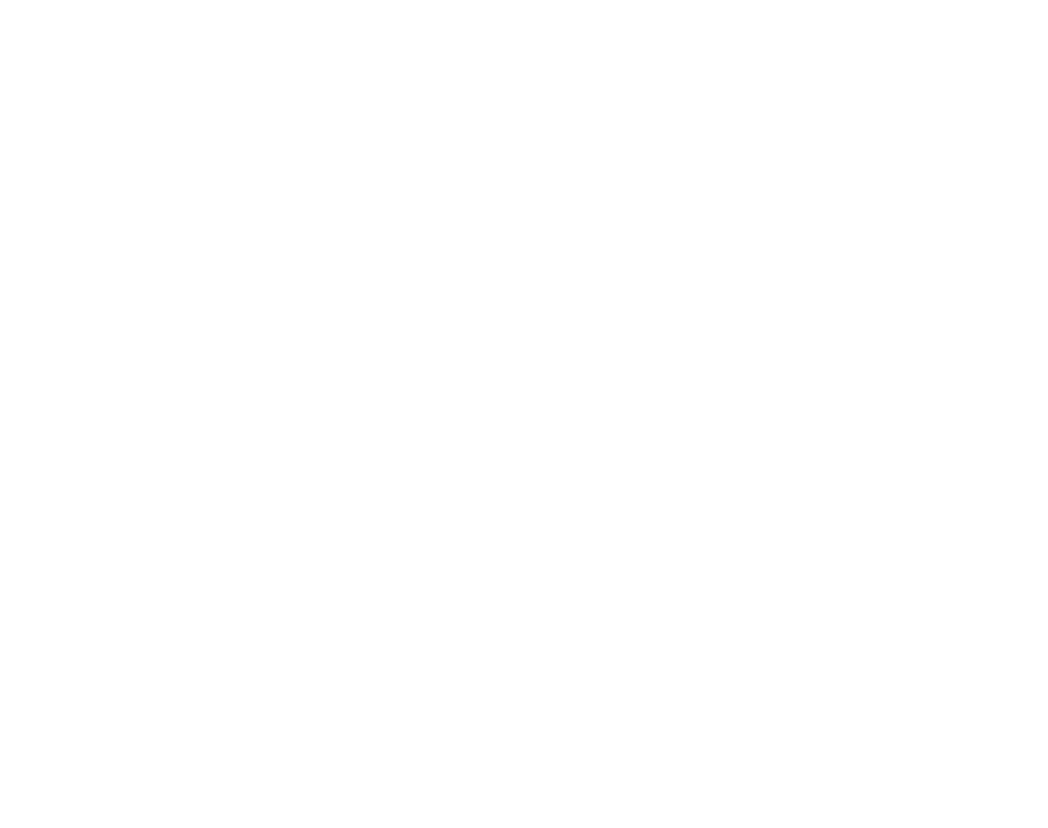
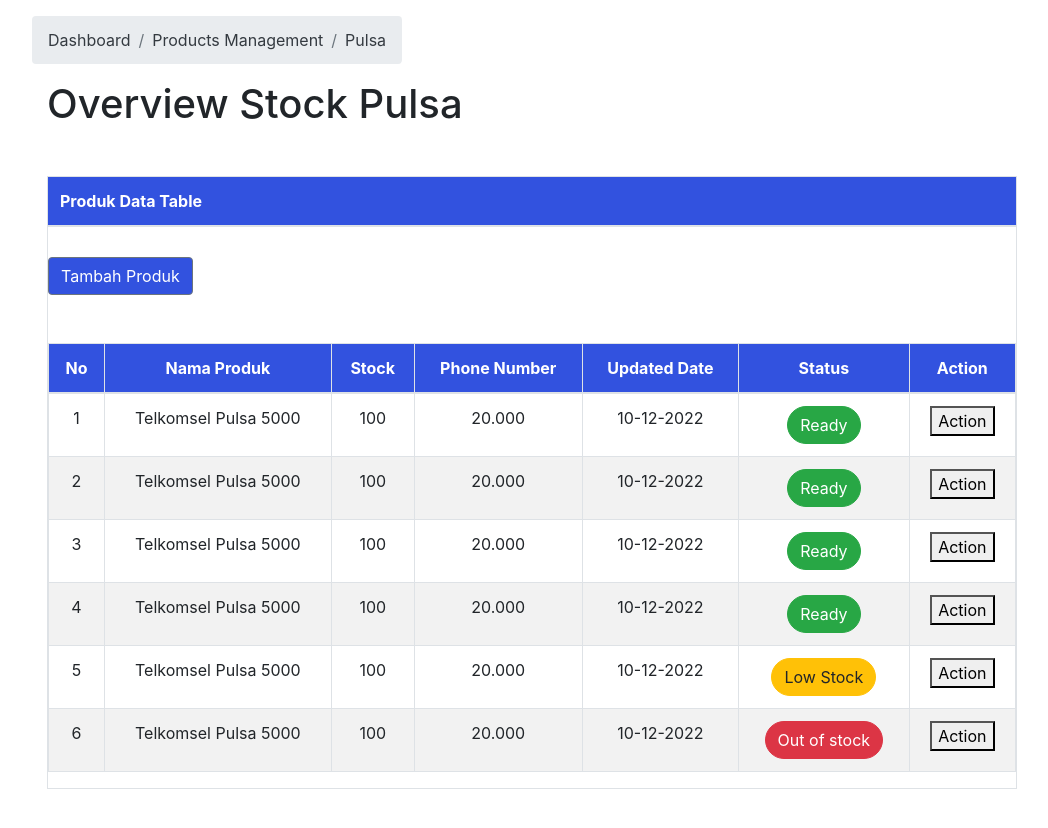
Before and after one commit to kelompok38CapstoneProject/Vue-loyalty-point, a Nuxt app: page /products in a window 1280 px wide. Before the commit this address had no page. Shown: the top 828 px of the page, without its empty margins (108-1156 px from the left). Before the commit the page ends 800 px from the top, so only its background shows below. Built offline with nearby package versions, Linux system fonts and the light colour scheme.

Commit message:
user and product table

```diff
--- /dev/null
+++ b/pages/products.vue
@@ -0,0 +1,138 @@
+<template>
+  <div class="container" style="max-width: 1000px">
+    <div class="row mt-3">
+      <nav aria-label="breadcrumb">
+        <ol class="breadcrumb">
+          <li class="breadcrumb-item">
+            <router-link class="text-dark" to="/">Dashboard</router-link>
+          </li>
+          <li class="breadcrumb-item active text-dark" aria-current="page">
+            Products Management
+          </li>
+          <li
+            class="breadcrumb-item active text-dark"
+            aria-current="page"
+            style="color: #3252df"
+          >
+            Pulsa
+          </li>
+        </ol>
+      </nav>
+    </div>
+    <h1>Overview Stock Pulsa</h1>
+    <table class="table table-bordered mt-5">
+      <thead style="background-color: #3252df !important; color: white">
+        <tr>
+          <th scope="col" class="text-left">Produk Data Table</th>
+        </tr>
+      </thead>
+
+      <b-button style="background-color: #3252df !important; color: white; margin-top: 30px;"
+        >Tambah Produk</b-button
+      >
+      <table class="table table-bordered mt-5">
+        <thead style="background-color: #3252df !important; color: white">
+          <tr>
+            <th scope="col" class="text-center">No</th>
+            <th scope="col" class="text-center">Nama Produk</th>
+            <th scope="col" class="text-center">Stock</th>
+            <th scope="col" class="text-center">Phone Number</th>
+            <th scope="col" class="text-center">Updated Date</th>
+            <th scope="col" class="text-center">Status</th>
+            <th scope="col" class="text-center">Action</th>
+          </tr>
+        </thead>
+        <tbody>
+          <tr>
+            <td class="text-center">1</td>
+            <td class="text-center">Telkomsel Pulsa 5000</td>
+            <td class="text-center">100</td>
+            <td class="text-center">20.000</td>
+            <td class="text-center">10-12-2022</td>
+            <td class="text-center">
+              <b-button pill variant="success">Ready</b-button>
+            </td>
+            <td class="text-center">
+              <button class="bi bi-info-circle">Action</button>
+            </td>
+          </tr>
+          <tr style="background-color: #f2f2f2 !important">
+            <td class="text-center">2</td>
+            <td class="text-center">Telkomsel Pulsa 5000</td>
+            <td class="text-center">100</td>
+            <td class="text-center">20.000</td>
+            <td class="text-center">10-12-2022</td>
+            <td class="text-center">
+              <b-button pill variant="success">Ready</b-button>
+            </td>
+            <td class="text-center">
+              <button class="bi bi-info-circle">Action</button>
+            </td>
+          </tr>
+          <tr>
+            <td class="text-center">3</td>
+            <td class="text-center">Telkomsel Pulsa 5000</td>
+            <td class="text-center">100</td>
+            <td class="text-center">20.000</td>
+            <td class="text-center">10-12-2022</td>
+            <td class="text-center">
+              <b-button pill variant="success">Ready</b-button>
+            </td>
+            <td class="text-center">
+              <button class="bi bi-info-circle">Action</button>
+            </td>
+          </tr>
+          <tr style="background-color: #f2f2f2 !important">
+            <td class="text-center">4</td>
+            <td class="text-center">Telkomsel Pulsa 5000</td>
+            <td class="text-center">100</td>
+            <td class="text-center">20.000</td>
+            <td class="text-center">10-12-2022</td>
+            <td class="text-center">
+              <b-button pill variant="success">Ready</b-button>
+            </td>
+            <td class="text-center">
+              <button class="bi bi-info-circle">Action</button>
+            </td>
+          </tr>
+          <tr>
+            <td class="text-center">5</td>
+            <td class="text-center">Telkomsel Pulsa 5000</td>
+            <td class="text-center">100</td>
+            <td class="text-center">20.000</td>
+            <td class="text-center">10-12-2022</td>
+            <td class="text-center">
+              <b-button pill variant="warning">Low Stock</b-button>
+            </td>
+            <td class="text-center">
+              <button class="bi bi-info-circle">Action</button>
+            </td>
+          </tr>
+          <tr style="background-color: #f2f2f2 !important">
+            <td class="text-center">6</td>
+            <td class="text-center">Telkomsel Pulsa 5000</td>
+            <td class="text-center">100</td>
+            <td class="text-center">20.000</td>
+            <td class="text-center">10-12-2022</td>
+            <td class="text-center">
+              <b-button pill variant="danger">Out of stock</b-button>
+            </td>
+            <td class="text-center">
+              <button class="bi bi-info-circle">Action</button>
+            </td>
+          </tr>
+        </tbody>
+      </table>
+    </table>
+    <div class="d-flex mt-5"></div>
+  </div>
+</template>
+<script>
+export default {
+  data() {
+    return {
+      // items: [{}, {}],
+    }
+  },
+}
+</script>
--- /dev/null
+++ b/pages/users.vue
@@ -0,0 +1,100 @@
+<template>
+  <div class="container" style="max-width: 1000px">
+    <h2 class="text mt-5">Users Management</h2>
+    <b-button style="background-color: #3252df !important; color: white"
+      >Tambah User</b-button
+    >
+    <table class="table table-bordered mt-5">
+      <thead style="background-color: #3252df !important; color: white">
+        <tr>
+          <th scope="col" class="text-center">No</th>
+          <th scope="col" class="text-center">Username</th>
+          <th scope="col" class="text-center">Email</th>
+          <th scope="col" class="text-center">Phone Number</th>
+          <th scope="col" class="text-center">Total Point</th>
+          <th scope="col" class="text-center">Created Date</th>
+          <th scope="col" class="text-center">Action</th>
+        </tr>
+      </thead>
+      <tbody>
+        <tr>
+          <td class="text-center">1</td>
+          <td class="text-center">Andi</td>
+          <td class="text-center">andi@gmail.com</td>
+          <td class="text-center">081291273233</td>
+          <td class="text-center">10.000</td>
+          <td class="text-center">10-12-2022</td>
+          <td class="text-center">
+            <button class="bi bi-info-circle">Action</button>
+          </td>
+        </tr>
+        <tr style="background-color: #f2f2f2 !important;">
+          <td class="text-center">2</td>
+          <td class="text-center">Ana</td>
+          <td class="text-center">ana@gmail.com</td>
+          <td class="text-center">081291273233</td>
+          <td class="text-center">10.000</td>
+          <td class="text-center">10-12-2022</td>
+          <td class="text-center">
+            <button class="bi bi-info-circle">Action</button>
+          </td>
+        </tr>
+        <tr>
+          <td class="text-center">3</td>
+          <td class="text-center">Hairul</td>
+          <td class="text-center">hairul@gmail.com</td>
+          <td class="text-center">081291273233</td>
+          <td class="text-center">10.000</td>
+          <td class="text-center">10-12-2022</td>
+          <td class="text-center">
+            <button class="bi bi-info-circle">Action</button>
+          </td>
+        </tr>
+        <tr style="background-color: #f2f2f2 !important;">
+          <td class="text-center">4</td>
+          <td class="text-center">james</td>
+          <td class="text-center">james@gmail.com</td>
+          <td class="text-center">081291273233</td>
+          <td class="text-center">10.000</td>
+          <td class="text-center">10-12-2022</td>
+          <td class="text-center">
+            <button class="bi bi-info-circle">Action</button>
+          </td>
+        </tr>
+        <tr>
+          <td class="text-center">5</td>
+          <td class="text-center">Jono</td>
+          <td class="text-center">jono@gmail.com</td>
+          <td class="text-center">081291273233</td>
+          <td class="text-center">10.000</td>
+          <td class="text-center">10-12-2022</td>
+          <td class="text-center">
+            <button class="bi bi-info-circle">Action</button>
+          </td>
+        </tr>
+        <tr style="background-color: #f2f2f2 !important;">
+          <td class="text-center">6</td>
+          <td class="text-center">Hendi</td>
+          <td class="text-center">hendi@gmail.com</td>
+          <td class="text-center">081291273233</td>
+          <td class="text-center">10.000</td>
+          <td class="text-center">10-12-2022</td>
+          <td class="text-center">
+            <button class="bi bi-info-circle">Action</button>
+          </td>
+        </tr>
+      </tbody>
+    </table>
+
+    <div class="d-flex mt-5"></div>
+  </div>
+</template>
+<script>
+export default {
+  data() {
+    return {
+      items: [{}, {}],
+    }
+  },
+}
+</script>
```
